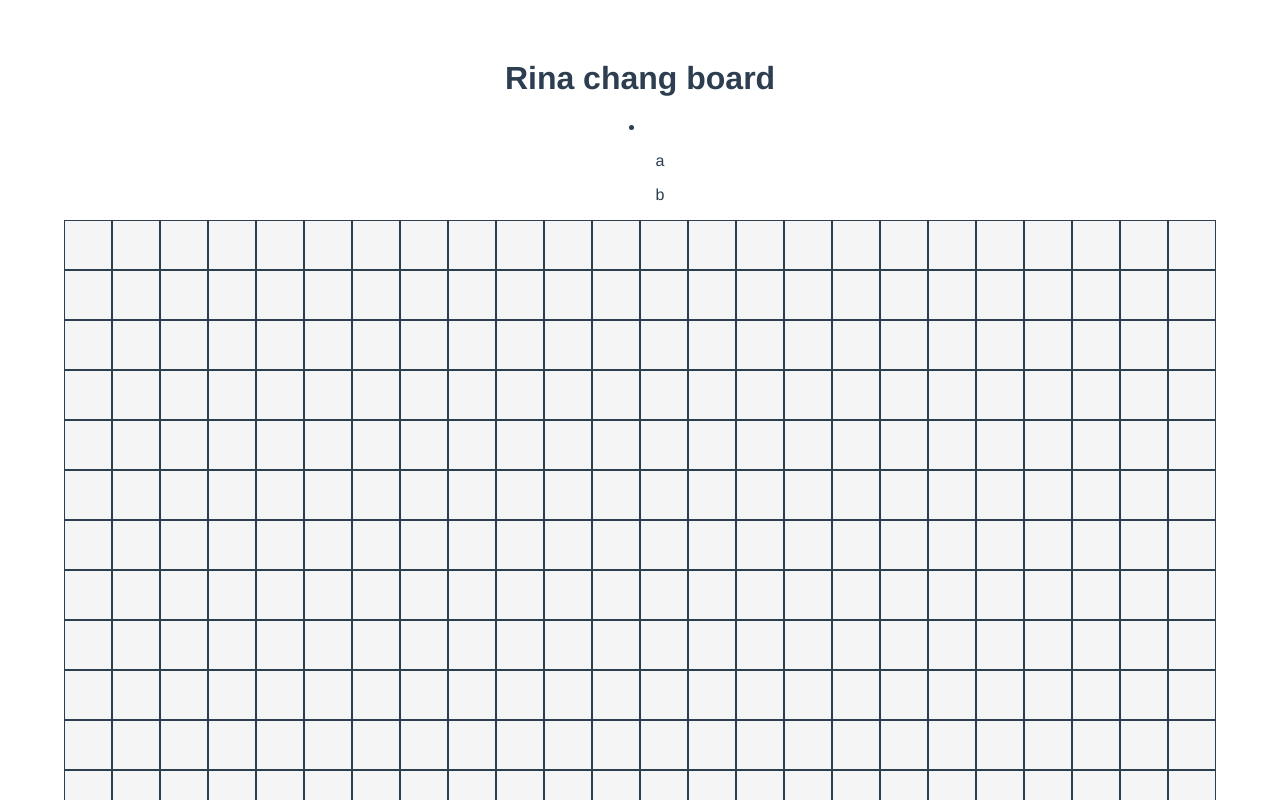
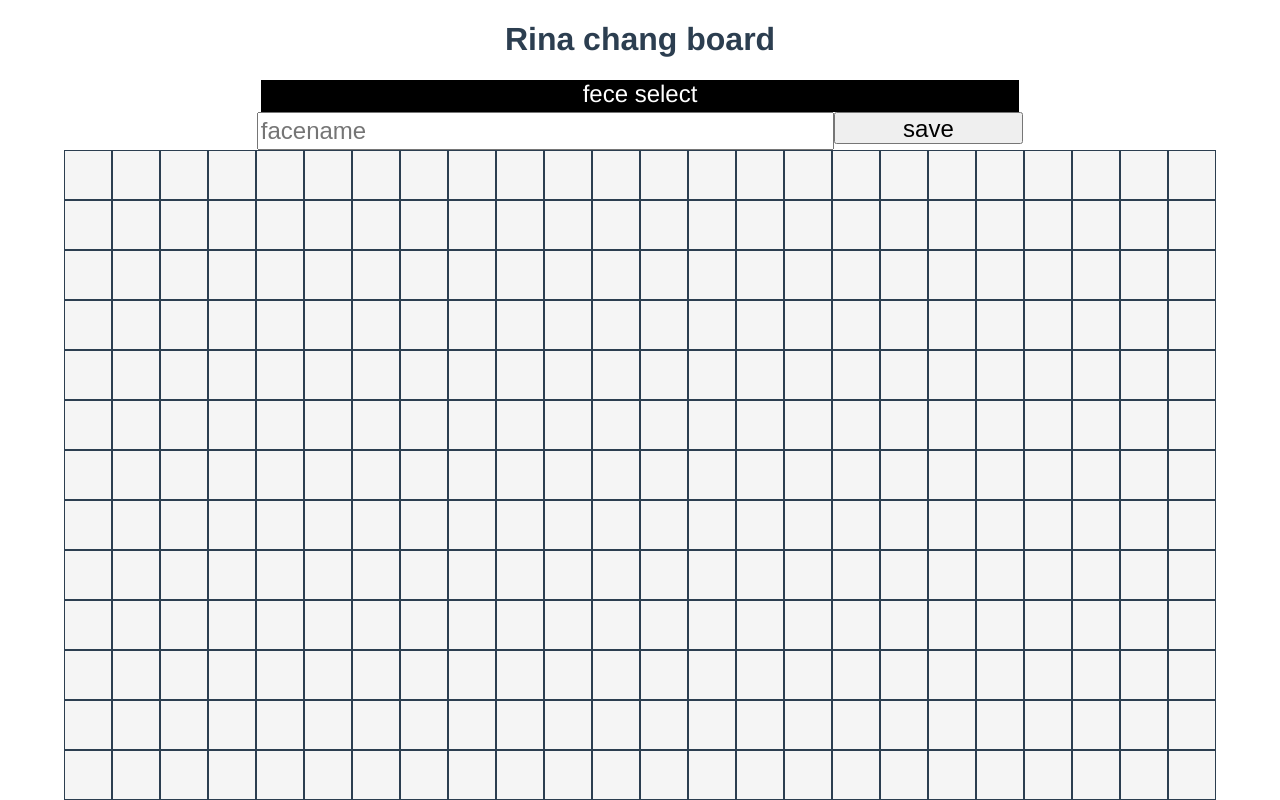
Before and after one commit to ugis70194/rina-chang-board, a Vue app: page / in a window 1280 px wide. Shown: the top 800 px of the page. Built offline with nearby package versions, Linux system fonts and the light colour scheme.

Commit message:
メニューを作った

```diff
--- a/src/App.vue
+++ b/src/App.vue
@@ -1,9 +1,12 @@
 <template>
   <h1> Rina chang board </h1>
-  <li>
-    <ul>a</ul>
-    <ul>b</ul>
-  </li>
+  <div class="wrapper">
+    <div class="menu"> fece select </div>
+  </div>
+  <ul class="wrapper">
+    <input placeholder="facename"/>
+    <button > save </button>
+  </ul>
   <LEDMatrix :faceData="this.faceData" v-on:changeState="changeState"/>
 </template>
 
@@ -46,6 +49,40 @@ export default {
   -moz-osx-font-smoothing: grayscale;
   text-align: center;
   color: #2c3e50;
-  margin-top: 60px;
 }
+
+.wrapper {
+  list-style-type: none;
+  margin: 0;
+  padding: 0;
+  display: flex;
+  justify-content: center;
+}
+
+.menu {
+  width: 60%;
+  height: 2rem;
+  font-size: 1.5rem;
+  background-color: black;
+  color: white;
+  justify-self: center;
+}
+
+.menu:hover {
+  background-color: gray;
+}
+
+ul input {
+  height: 2rem;
+  width: 45%;
+  font-size: 1.5rem;
+}
+
+ul button {
+  height: 2rem;
+  width: 15%;
+  font-size: 1.5rem;
+}
+
+
 </style>
```
